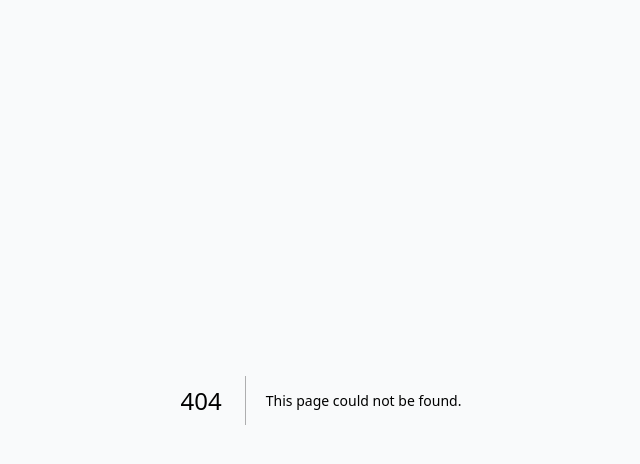
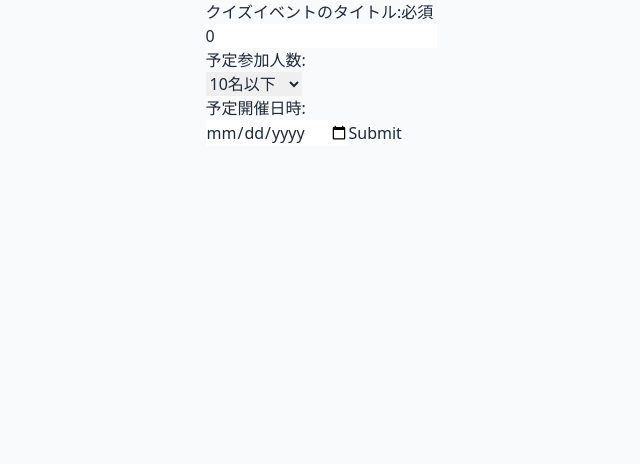
Before and after one commit to mini-forcas/festa-front, a Next.js app: page /admin/create in a window 1280 px wide. Before the commit this address had no page. Shown: the top 464 px of the page, without its empty margins (319-959 px from the left). Built offline with nearby package versions, Linux system fonts and the light colour scheme.

Commit message:
add admin form

```diff
--- /dev/null
+++ b/app/admin/create/page.tsx
@@ -0,0 +1,41 @@
+"use client";
+
+import { useForm, SubmitHandler } from "react-hook-form";
+
+type Inputs = {
+  title: string;
+  exampleRequired: string;
+  dateRequired: string;
+  people: string;
+};
+
+export default function page() {
+  const {
+    register,
+    handleSubmit,
+    watch,
+    formState: { errors },
+  } = useForm<Inputs>();
+  const onSubmit: SubmitHandler<Inputs> = (data) => console.log(data);
+
+  console.log(watch("title"));
+
+  return (
+    <form onSubmit={handleSubmit(onSubmit)}>
+      <h2>クイズイベントのタイトル:必須</h2>
+      <input defaultValue="0" {...register("title")} />
+      <h3>予定参加人数:</h3>
+      <select {...register("people", { required: true })}>
+        <option value="0">10名以下</option>
+        <option value="1">11~50名</option>
+        <option value="2">51~100名</option>
+        <option value="3">100名以上</option>
+      </select>
+      <h3>予定開催日時:</h3>
+      <input type="date" {...register("dateRequired", { required: true })} />
+      {errors.dateRequired && <span>Date field is required</span>}
+
+      <input type="submit" />
+    </form>
+  );
+}
--- a/app/admin/page.tsx
+++ b/app/admin/page.tsx
@@ -1,8 +1,12 @@
+import Link from "next/link";
 import React from "react";
 
 export default function page() {
   return (
     <div>
+      <Link className="btn" href="/admin/create">
+        クイズ新規作成ボタン
+      </Link>
       {/* TODO これをクリックするとクライアントに回答が表示される */}
       <button className="btn bg-teal-300">回答</button>
     </div>
--- a/package.json
+++ b/package.json
@@ -14,6 +14,7 @@
     "postcss": "8.4.24",
     "react": "18.2.0",
     "react-dom": "18.2.0",
+    "react-hook-form": "^7.45.2",
     "socket.io-client": "^4.7.1",
     "tailwindcss": "3.3.2",
     "typescript": "5.1.3"
```
Also changed, not shown: 2 other files (tests, documents, lock files or other folders).
